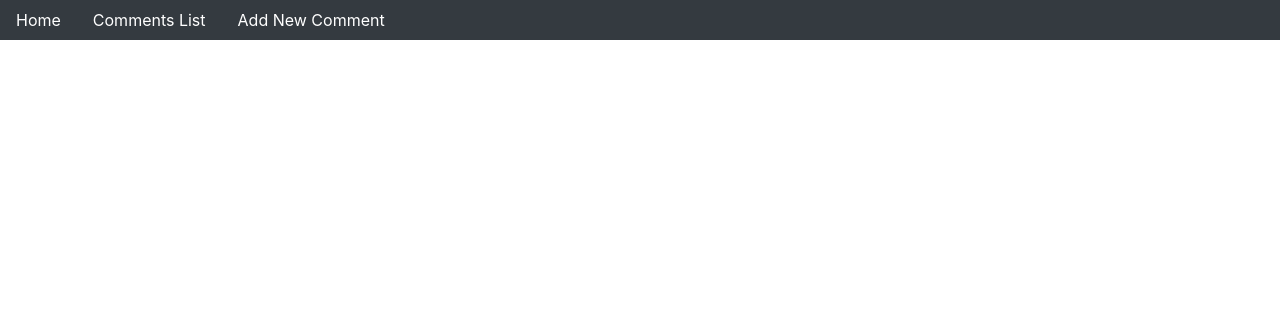
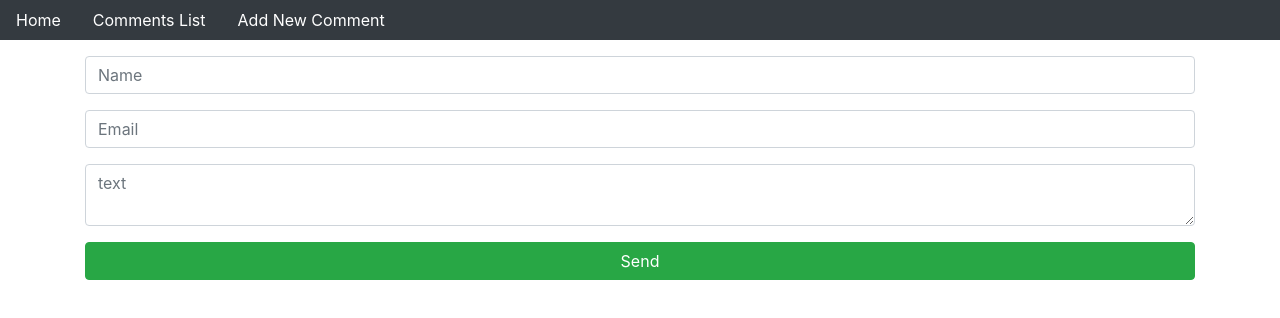
Before and after one commit to JhonathanMusa/blog_application, a React (Create React App) app in the folder public/: page /update/1 in a window 1280 px wide. Shown: the top 318 px of the page. Built offline with nearby package versions, Linux system fonts and the light colour scheme; no server answers.

Commit message:
adding other components

```diff
--- a/public/src/components/CommentsList.js
+++ b/public/src/components/CommentsList.js
@@ -11,6 +11,9 @@ const Comment = (props) => (
     <td>
       <Link to={"/delete/" + props.comment.id}>
         <button className="btn btn-danger">Delete</button>
+      </Link>
+      <Link to={"/update/" + props.comment.id}>
+        <button className="btn btn-warning">Update</button>
       </Link>
     </td>
   </tr>
--- a/public/src/components/Nav.js
+++ b/public/src/components/Nav.js
@@ -4,6 +4,7 @@ import Home from "./Home";
 import CommentsList from "./CommentsList";
 import AddComment from "./AddComment";
 import DeleteComment from "./DeleteComment";
+import UpdateComment from "./UpdateComment";
 
 export default function Nav() {
   return (
@@ -25,6 +26,7 @@ export default function Nav() {
       <Route path="/comments" component={CommentsList} />
       <Route path="/new-comment" component={AddComment} />
       <Route path="/delete/:id" component={DeleteComment} />
+      <Route path="/update/:id" component={UpdateComment} />
     </Router>
   );
 }
--- /dev/null
+++ b/public/src/components/UpdateComment.js
@@ -0,0 +1,80 @@
+import axios from "axios";
+import React, { useEffect, useState } from "react";
+
+export default function UpdateComment(props) {
+  const [updateComment, setUpdateComment] = useState([]);
+
+  const { id } = props.match.params;
+
+  useEffect(() => {
+    const getComment = async () => {
+      try {
+        const response = await axios.get(`http://localhost:8000/comment/${id}`);
+        setUpdateComment(response.data);
+        console.log(response.data);
+      } catch (error) {
+        console.log(error);
+      }
+    };
+    getComment();
+  }, [id]);
+
+  const inputHandle = (e) => {
+    setUpdateComment({
+      ...updateComment,
+      [e.target.name]: e.target.value,
+    });
+  };
+
+  const submithandle = (e) => {
+    e.preventDefault();
+
+    axios
+      .post("http://localhost:8000/add-comment/", updateComment)
+      .then((res) => {
+        console.log(res.data);
+      })
+      .catch((error) => {
+        console.log(error);
+      });
+
+    props.history.push("/comments");
+  };
+  return (
+    <div className="container mt-3">
+      <form onSubmit={submithandle}>
+        <div className="form-group">
+          <input
+            className="form-control"
+            name="name"
+            onChange={inputHandle}
+            placeholder="Name"
+            type="text"
+            value={updateComment.name}
+            />
+        </div>
+        <div className="form-group">
+          <input
+            className="form-control"
+            name="email"
+            onChange={inputHandle}
+            placeholder="Email"
+            type="email"
+            value={updateComment.email}
+            />
+        </div>
+        <div className="form-group">
+          <textarea
+            className="form-control"
+            name="text"
+            onChange={inputHandle}
+            placeholder="text"
+          ></textarea>
+        </div>
+        <div>
+          <button className="btn btn-success btn-block">Send</button>
+        </div>
+      </form>
+    </div>
+  );
+}
```
